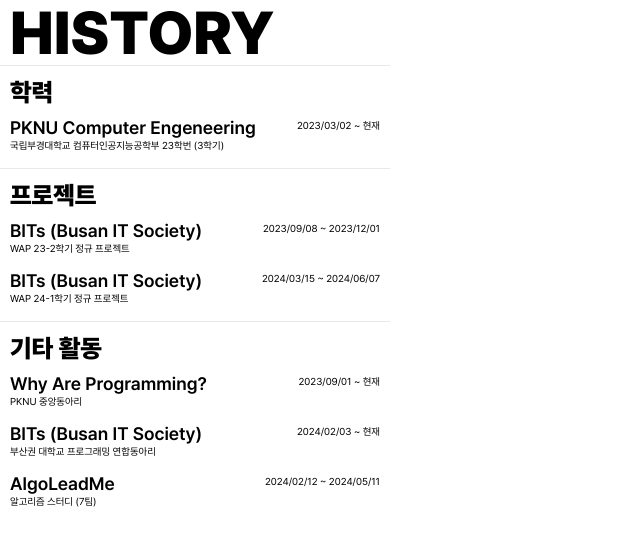
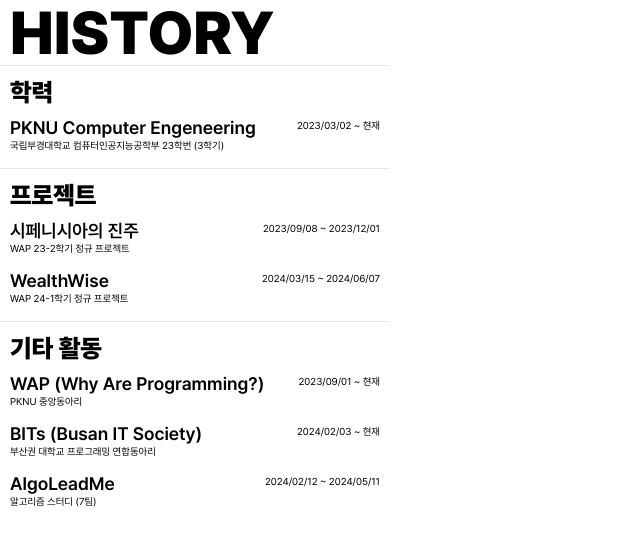
Before and after one commit to YIM2UL2ET/yim2ul2et.com, a React (Create React App) app: page / in a window 1280 px wide. Shown: the top 546 px of the page, without its empty margins (0-640 px from the left). Built offline with nearby package versions, Linux system fonts and the light colour scheme.

Commit message:
history 수정

```diff
--- /dev/null
+++ b/src/component/Common/Boxs/ObjectBox.jsx
@@ -0,0 +1,10 @@
+import styled from "styled-components"
+
+const ObjectBox = styled.div`
+    display: flex;
+    flex-direction: column;
+    justify-content: center;
+    width: 390px;
+`
+
+export default ObjectBox;
--- a/src/component/Contect/ContectBox.jsx
+++ b/src/component/Contect/ContectBox.jsx
@@ -4,18 +4,11 @@
 import MainTitle from "../Common/Texts/MainTitle";
 import SubTitle from "../Common/Texts/SubTitle";
 import ElementBox from "../Common/Boxs/ElementBox";
-
-const ContectObj = styled.div`
-    display: flex;
-    flex-direction: column;
-    justify-content: center;
-    width: 390px;
-`
-
+import ObjectBox from "../Common/Boxs/ObjectBox";
 
 function ContectBox() {
     return (
-        <ContectObj>
+        <ObjectBox>
             <MainTitle>CONTECT</MainTitle>
             <ElementBox>
                 <SubTitle>PROGRAMMING</SubTitle>
@@ -84,7 +77,7 @@
                     title="Email"
                     text="dlatmdgh1216@naver.com" />
             </ElementBox>
-        </ContectObj>
+        </ObjectBox>
     )
 }
 
--- a/src/component/History/HistoryBox.jsx
+++ b/src/component/History/HistoryBox.jsx
@@ -4,17 +4,11 @@
 import SubTitle from "../Common/Texts/SubTitle";
 import HistoryElement from "./HistoryElement";
 import ElementBox from "../Common/Boxs/ElementBox";
-
-const HistoryObj = styled.div`
-    display: flex;
-    flex-direction: column;
-    justify-content: center;
-    width: 390px;
-`
+import ObjectBox from "../Common/Boxs/ObjectBox";
 
 function HistoryBox() {
     return (
-        <HistoryObj>
+        <ObjectBox>
             <MainTitle>HISTORY</MainTitle>
             <ElementBox>
                 <SubTitle>학력</SubTitle>
@@ -27,12 +21,12 @@
             <ElementBox>
                 <SubTitle>프로젝트</SubTitle>
                 <HistoryElement
-                    name="BITs (Busan IT Society)"
+                    name="시페니시아의 진주"
                     descript="WAP 23-2학기 정규 프로젝트"
                     period="2023/09/08 ~ 2023/12/01"
                 />
                 <HistoryElement
-                    name="BITs (Busan IT Society)"
+                    name="WealthWise"
                     descript="WAP 24-1학기 정규 프로젝트"
                     period="2024/03/15 ~ 2024/06/07"
                 />
@@ -40,7 +34,7 @@
             <ElementBox>
                 <SubTitle>기타 활동</SubTitle>
                 <HistoryElement
-                    name="Why Are Programming?"
+                    name="WAP (Why Are Programming?)"
                     descript="PKNU 중앙동아리"
                     period="2023/09/01 ~ 현재"
                 />
@@ -55,7 +49,7 @@
                     period="2024/02/12 ~ 2024/05/11"
                 />
             </ElementBox>
-        </HistoryObj>
+        </ObjectBox>
     )
 }
 
```
